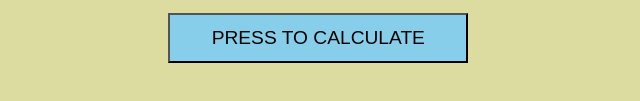
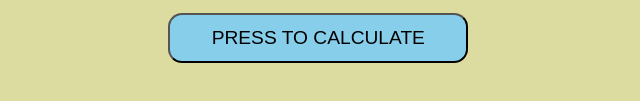
Before and after one commit to atulc036/SIMPLE-CALCULATOR, a plain HTML site: page index.html in a window 1280 px wide. Shown: the part 277-378 px from the top of the page, 484-1124 px from the left. Drawn offline with Linux system fonts and the light colour scheme.

Commit message:
ADJUST BUTTON RADIUS

```diff
--- a/style.css
+++ b/style.css
@@ -7,7 +7,8 @@
   }
   button{
     background-color:skyblue;
-    font-size:larger
+    font-size:larger;
+    border-radius: 14px;
   }
   p{
     vertical-align:12px;
```
